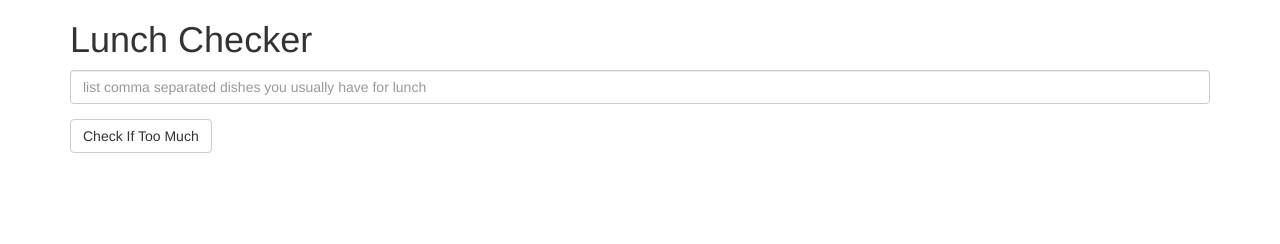
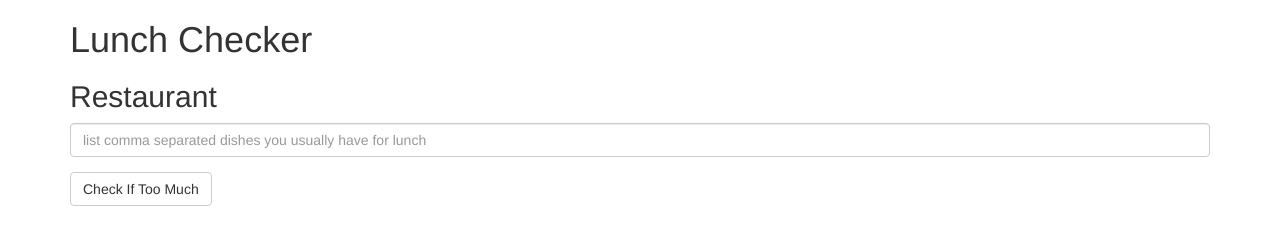
Before and after one commit to Shajadshaik/Coursera-Assignment-module1, a plain HTML site: page index.html in a window 1280 px wide. Drawn offline with Linux system fonts and the light colour scheme.

Commit message:
Added H2

```diff
--- a/index.html
+++ b/index.html
@@ -18,6 +18,7 @@
 <body>
     <div class="container" ng-controller='myController'>
         <h1>Lunch Checker</h1>
+        <h2>Restaurant</h2>
 
         <div class="form-group">
             <input id="lunch-menu" type="text" placeholder="list comma separated dishes you usually have for lunch"
```
